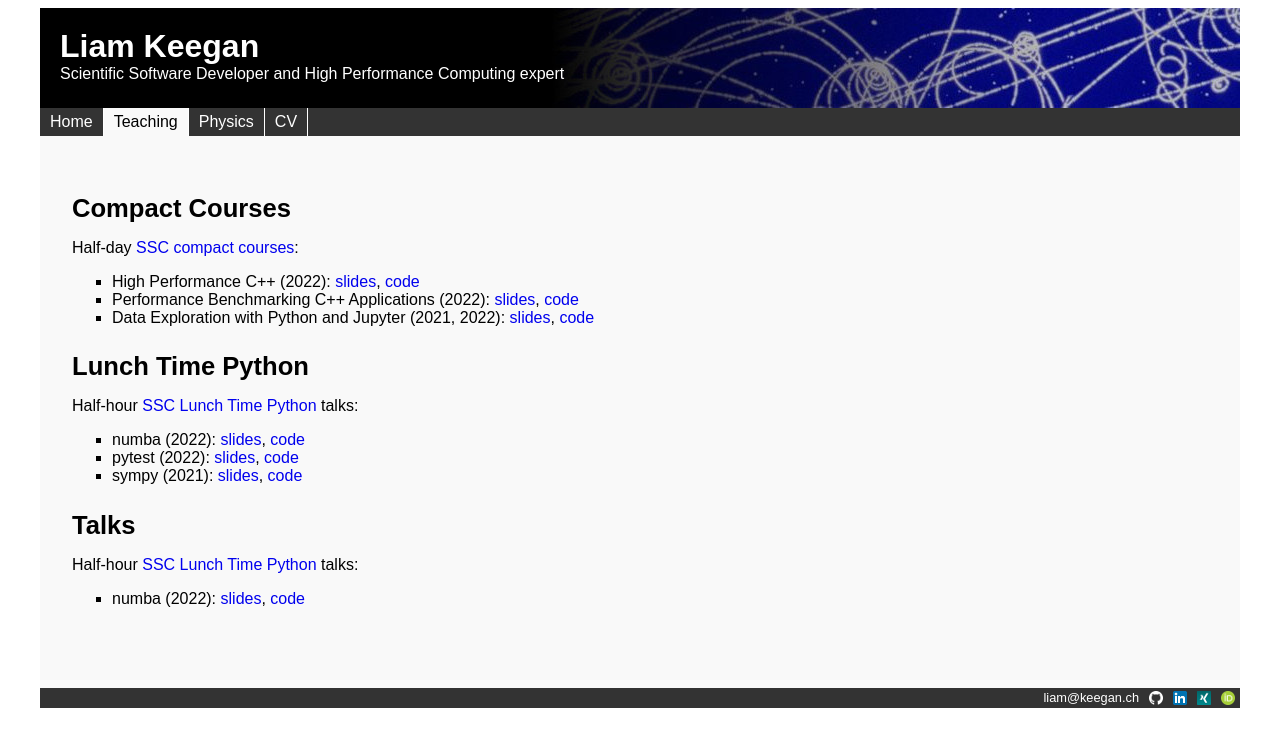
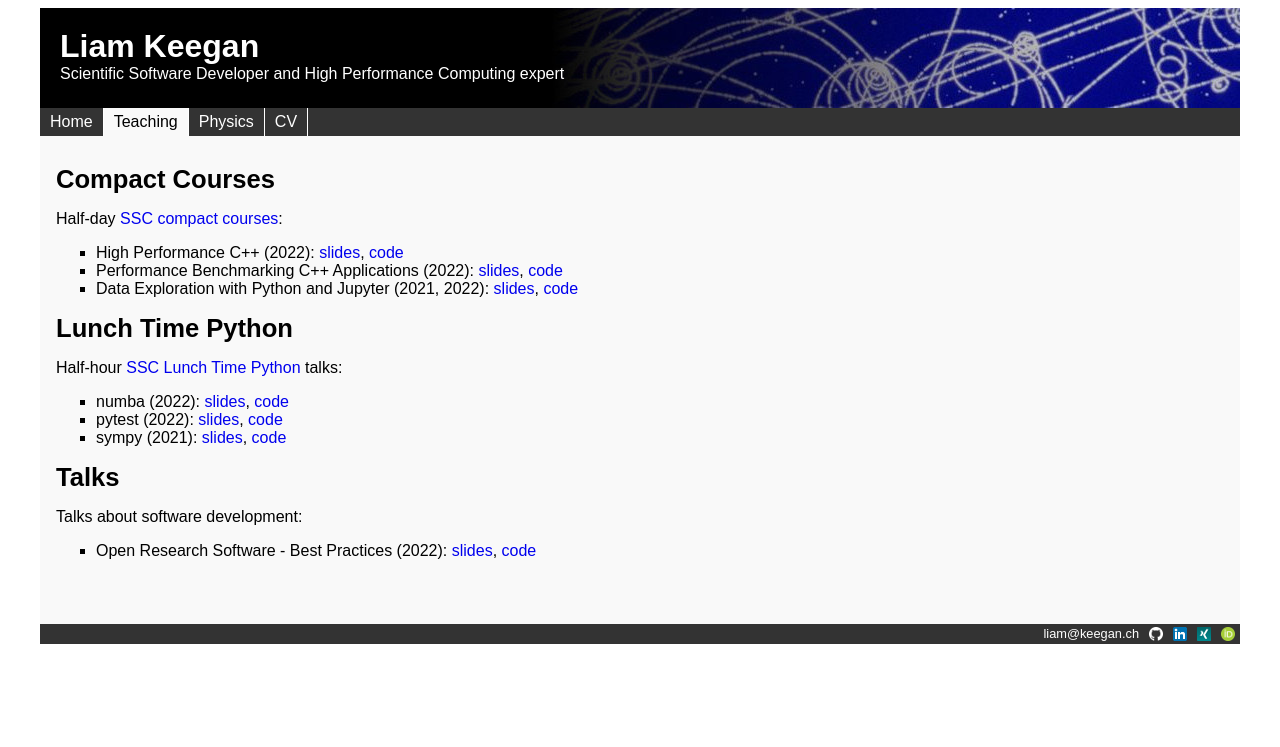
Before and after one commit to lkeegan/lkeegan.github.io, a Jekyll site: the page built from teaching.md, in a window 1280 px wide. Shown: the top 747 px of the page. Built offline with Jekyll 4.4.1, drawn with Linux system fonts in a browser that asks for light colours.

Commit message:
add 4eu talk, modify padding/margin

```diff
--- a/_data/teaching.yml
+++ b/_data/teaching.yml
@@ -35,9 +35,9 @@
       code: https://ssciwr.github.io/lunch-time-python/lunchtime2/lunchtime2.ipynb
 
 - title: Talks
-  description: 'Half-hour <a href="https://ssciwr.github.io/lunch-time-python/">SSC Lunch Time Python</a> talks'
+  description: 'Talks about software development'
   items:
     - year: 2022
-      title: numba
-      slides: https://ssciwr.github.io/lunch-time-python/lunchtime6/lunchtime6.slides.html
-      code: https://ssciwr.github.io/lunch-time-python/lunchtime6/lunchtime6.ipynb
+      title: Open Research Software - Best Practices
+      slides: talks/EU2022.pdf
+      code: https://zenodo.org/record/6373605#.YrR13NJBxec
--- a/css/layout.css
+++ b/css/layout.css
@@ -94,14 +94,13 @@
 }
 
 #txt {
-  padding: 1em;
   overflow: hidden;
 }
 
 #content h2 {
   color: #000;
   font-size: 160%;
-  margin: 1em 0 0.5em 0em;
+  margin: 0.5em 0 0.5em 0em;
 }
 
 #content ul {
```
Also changed, not shown: 1 other file.
